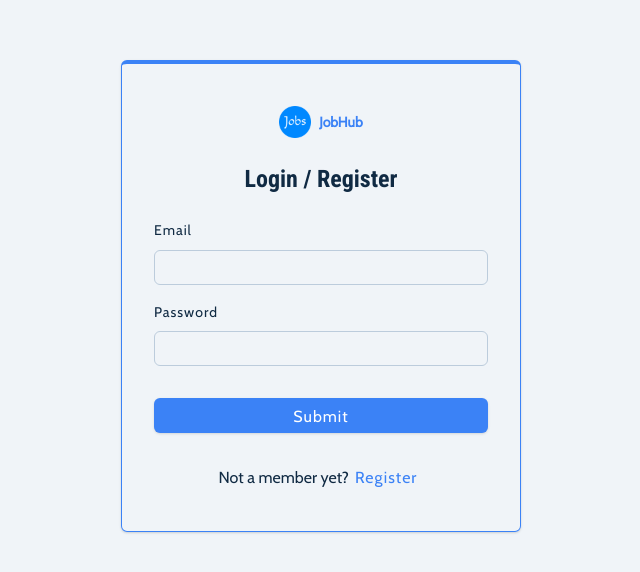
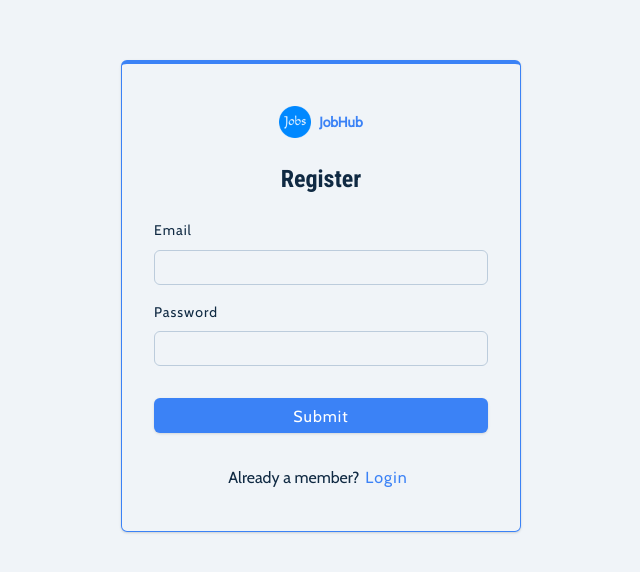
Before and after one commit to weiwei-tsao/job-hub, a React (Vite) app in the folder client/app/: page /register in a window 1280 px wide. Shown: the part 104-676 px from the top of the page, without its empty margins (319-959 px from the left). Built offline with nearby package versions, Linux system fonts and the light colour scheme.

Commit message:
feat: Add toggle to login or register

```diff
--- a/client/app/src/router/index.tsx
+++ b/client/app/src/router/index.tsx
@@ -24,7 +24,7 @@ const router = createBrowserRouter([
       {
         // login page
         path: "/login",
-        element: <Login />,
+        element: <Login isMember={true} />,
         // loader: async () => {
         //   throw new Response("Unauthorized", { status: 401 });
         // },
@@ -33,7 +33,7 @@ const router = createBrowserRouter([
       {
         // register page
         path: "/register",
-        element: <Login />,
+        element: <Login isMember={false} />,
         // loader: async () => {
         //   throw new Response("Forbidden", { status: 403 });
         // },
--- a/client/app/src/scenes/Login/index.tsx
+++ b/client/app/src/scenes/Login/index.tsx
@@ -2,7 +2,13 @@ import React from "react";
 import LogoWithTitle from "../../components/LogoWithTitle";
 import { Link } from "react-router-dom";
 
-const Login: React.FC = () => {
+interface LoginProps {
+  isMember: boolean;
+}
+
+const Login: React.FC<LoginProps> = (props: LoginProps) => {
+  const { isMember } = props;
+
   return (
     <form action="" className="form">
       <div className="form-logo">
@@ -15,7 +21,7 @@ const Login: React.FC = () => {
           titleTextLineHeight="leading-9"
         />
       </div>
-      <h3 className="form-title-h3">Login / Register</h3>
+      <h3 className="form-title-h3">{isMember ? "Login" : "Register"}</h3>
       <div className="form-row">
         <label htmlFor="email" className="form-row-label">
           Email
@@ -41,19 +47,21 @@ const Login: React.FC = () => {
       </div>
 
       <button className="btn form-submit-btn">Submit</button>
-      {/* <p className="form-hint-p">
+      {!isMember ? (
+        <p className="form-hint-p">
           Already a member?
-        <Link to="login" className="link form-toggle-link">
+          <Link to="/login" className="link form-toggle-link">
             Login
           </Link>
-      </p> */}
-
+        </p>
+      ) : (
         <p className="form-hint-p">
           Not a member yet?
           <Link to="/register" className="link form-toggle-link">
             Register
           </Link>
         </p>
+      )}
     </form>
   );
 };
```
Lines whose indentation alone changed are shown as unchanged.
